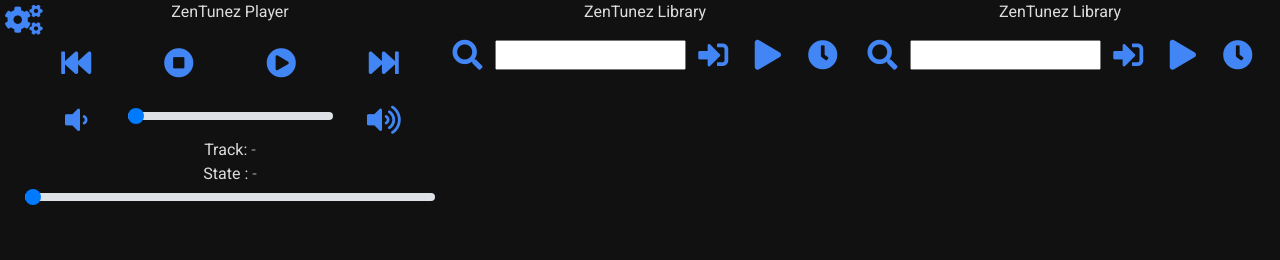
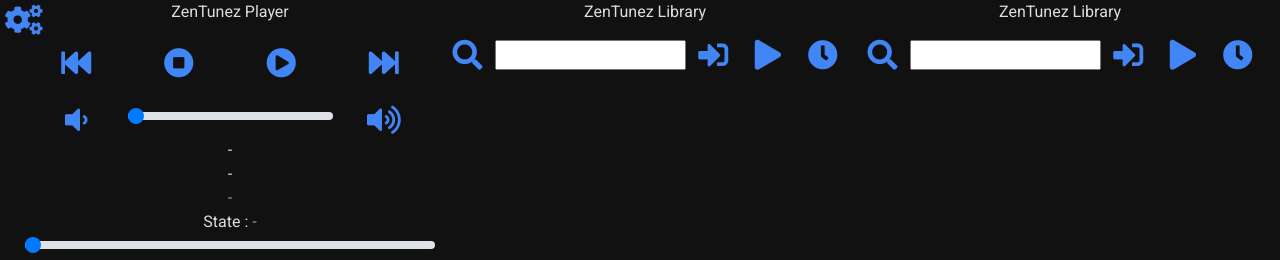
Before and after one commit to Zen-CODE/zenprojects, a React (Create React App) app in the folder react/zentunez/: page / in a window 1280 px wide. Shown: the top 260 px of the page. Built offline with nearby package versions, Linux system fonts and the light colour scheme; no server answers; the HTML template or start-up script is replaced by a standard one.

Commit message:
:art: Added artist and album to header display

```diff
--- a/react/zentunez/src/components/Player/Player.js
+++ b/react/zentunez/src/components/Player/Player.js
@@ -116,6 +116,8 @@
 
     renderState() {
       return <PlayerState
+        artist={ this.state.artist }
+        album={ this.state.album }
         track={ this.state.track }
         position={ this.state.position }
         state={ this.state.state }
--- a/react/zentunez/src/components/PlayerState/PlayerState.js
+++ b/react/zentunez/src/components/PlayerState/PlayerState.js
@@ -16,7 +16,9 @@
 
       return (
         <MDBContainer>
-          <MDBRow><MDBCol><b>Track: </b> { this.props.track }</MDBCol></MDBRow>
+          <MDBRow><MDBCol><b>{ this.props.artist }</b></MDBCol></MDBRow>
+          <MDBRow><MDBCol><b>{ this.props.album }</b></MDBCol></MDBRow>
+          <MDBRow><MDBCol>{ this.props.track }</MDBCol></MDBRow>
           <MDBRow><MDBCol><b>State :</b> { this.props.state }</MDBCol></MDBRow>
           <MDBRow>
             <MDBCol><input type="range" className="custom-range"  min="0" max="100" value={ this.props.position * 100 } readOnly={ true }/></MDBCol>
```
